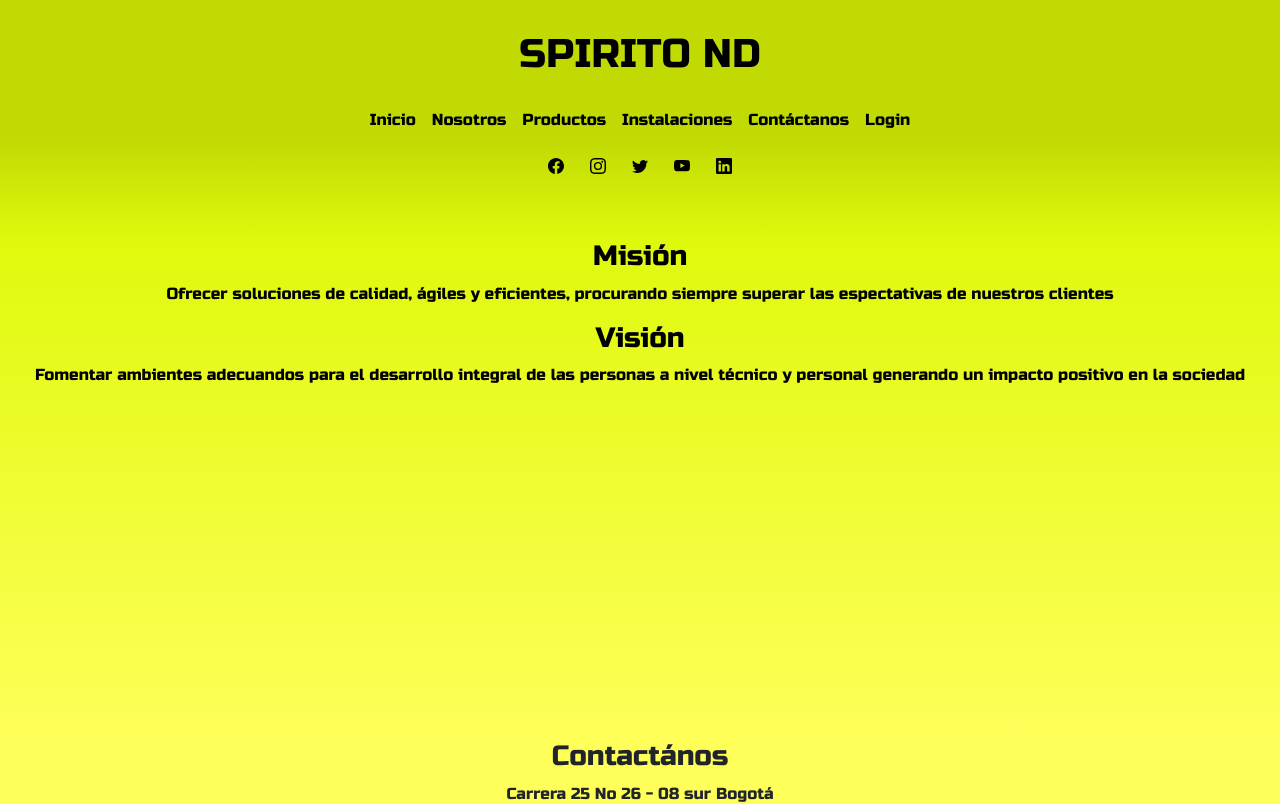
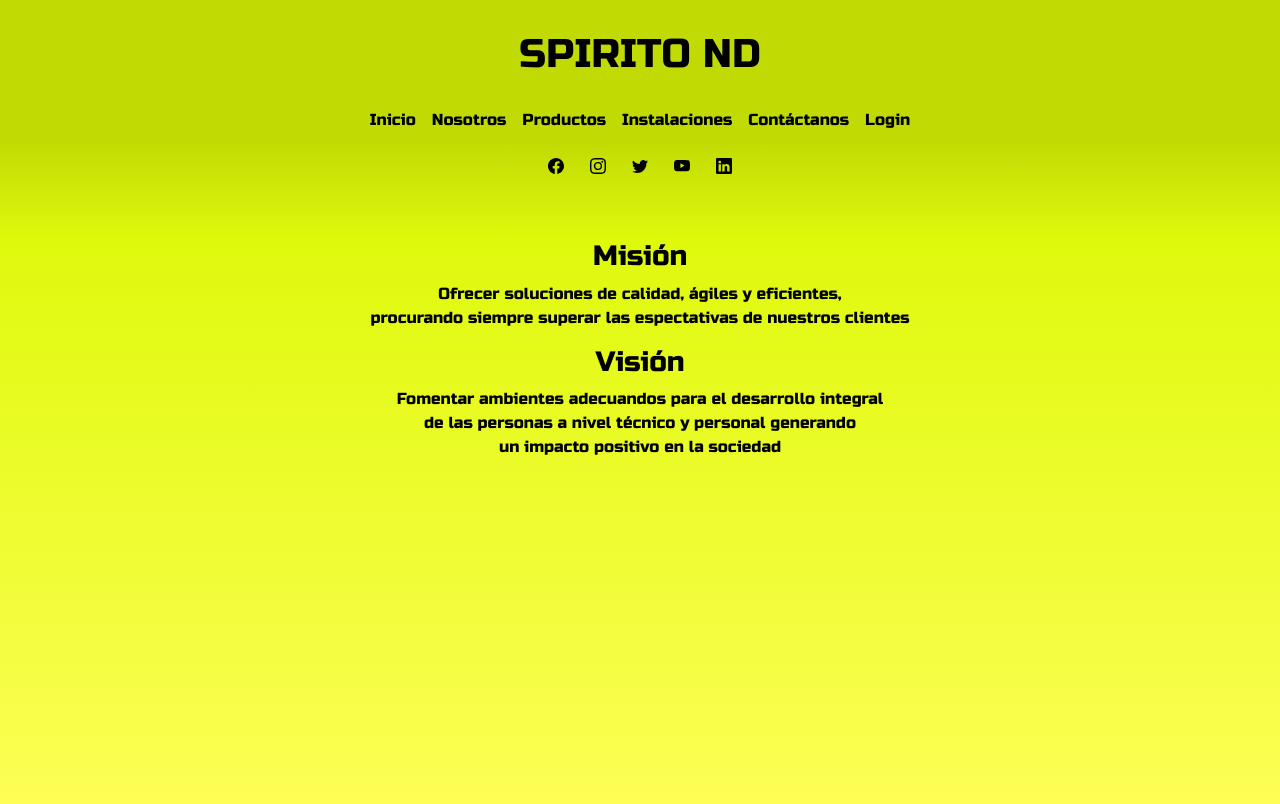
Before and after one commit to GranLuxor/Spirito, an Angular app: page /who in a window 1280 px wide. Shown: the top 804 px of the page. Built offline with nearby package versions, Linux system fonts and the light colour scheme; a web font is replaced by a local one.

Commit message:
Se acomodan la mision y la vision

```diff
--- a/src/app/components/login/login.component.ts
+++ b/src/app/components/login/login.component.ts
@@ -2,8 +2,7 @@ import { Component, OnInit } from '@angular/core';
 
 @Component({
   selector: 'app-login',
-  templateUrl: './login.component.html',
-  styleUrls: ['./login.component.css']
+  templateUrl: './login.component.html'
 })
 export class LoginComponent {
 
--- a/src/app/components/products/products.component.html
+++ b/src/app/components/products/products.component.html
@@ -24,7 +24,6 @@
                                 <div class="d-flex flex-column">
                                     <div class="h6 font-weight-bold">Colmena Dama</div>
                                 </div>
-                                <div class="btn"><span class="far fa-heart"></span></div>
                             </div>
                         </div>
                     </div>
@@ -36,7 +35,6 @@
                                 <div class="d-flex flex-column">
                                     <div class="h6 font-weight-bold">Deportiva</div>
                                 </div>
-                                <div class="btn"><span class="far fa-heart"></span></div>
                             </div>
                         </div>
                     </div>
@@ -48,7 +46,6 @@
                                 <div class="d-flex flex-column">
                                     <div class="h6 font-weight-bold">Dotación</div>
                                 </div>
-                                <div class="btn"><span class="far fa-heart"></span></div>
                             </div>
                         </div>
                     </div>
--- a/src/app/components/who/who.component.html
+++ b/src/app/components/who/who.component.html
@@ -1,6 +1,6 @@
 <div class="holder">
     <h3>Misión</h3>
-    <p>Ofrecer soluciones de calidad, ágiles y eficientes, procurando siempre superar las espectativas de nuestros clientes</p>
+    <p>Ofrecer soluciones de calidad, ágiles y eficientes, <br> procurando siempre superar las espectativas de nuestros clientes</p>
     <h3>Visión</h3>
-    <p>Fomentar ambientes adecuandos para el desarrollo integral de las personas a nivel técnico y personal generando un impacto positivo en la sociedad</p>
+    <p>Fomentar ambientes adecuandos para el desarrollo integral<br> de las personas a nivel técnico y personal generando<br> un impacto positivo en la sociedad</p>
 </div>
--- a/src/styles.css
+++ b/src/styles.css
@@ -100,8 +100,7 @@ a {
   background-image: linear-gradient(#dff90c,  #ffff5a);
   text-align: center;
   color: #000;
-  overflow-x: hidden;
-  min-height: 500px;
+  min-height: 600px;
   height: auto !important;
 }
 
@@ -175,3 +174,7 @@ form {
   margin-top: 0%;
   margin-bottom: 0%;
 }
+
+p {
+  max-width: 100%;
+}
```
Also changed, not shown: src/app/components/login/login.component.css (deleted).
